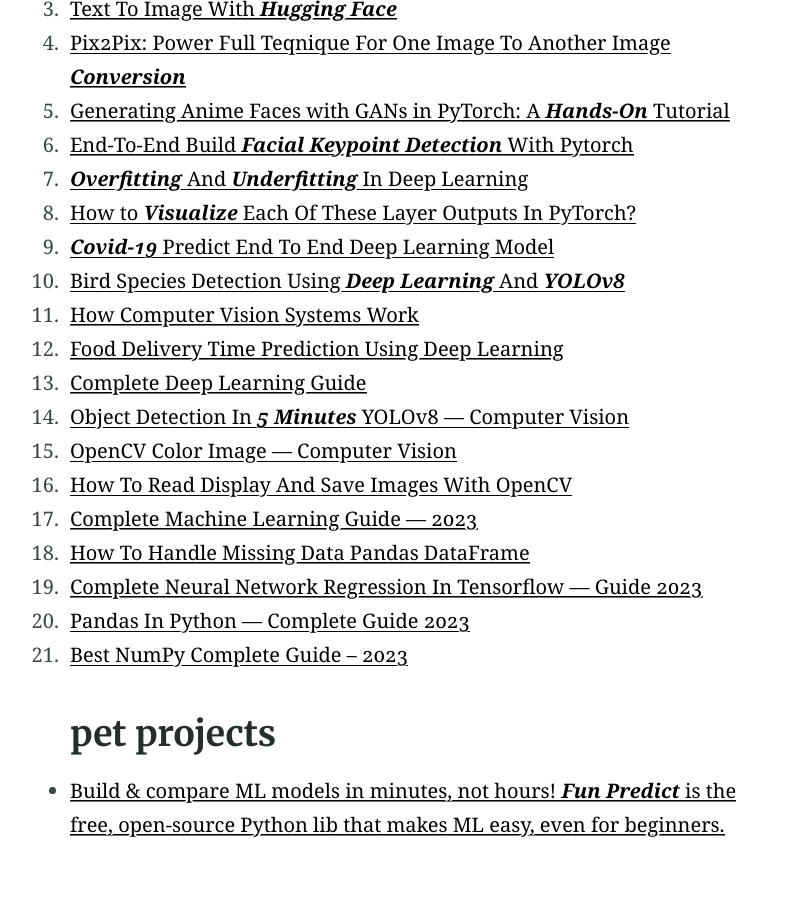
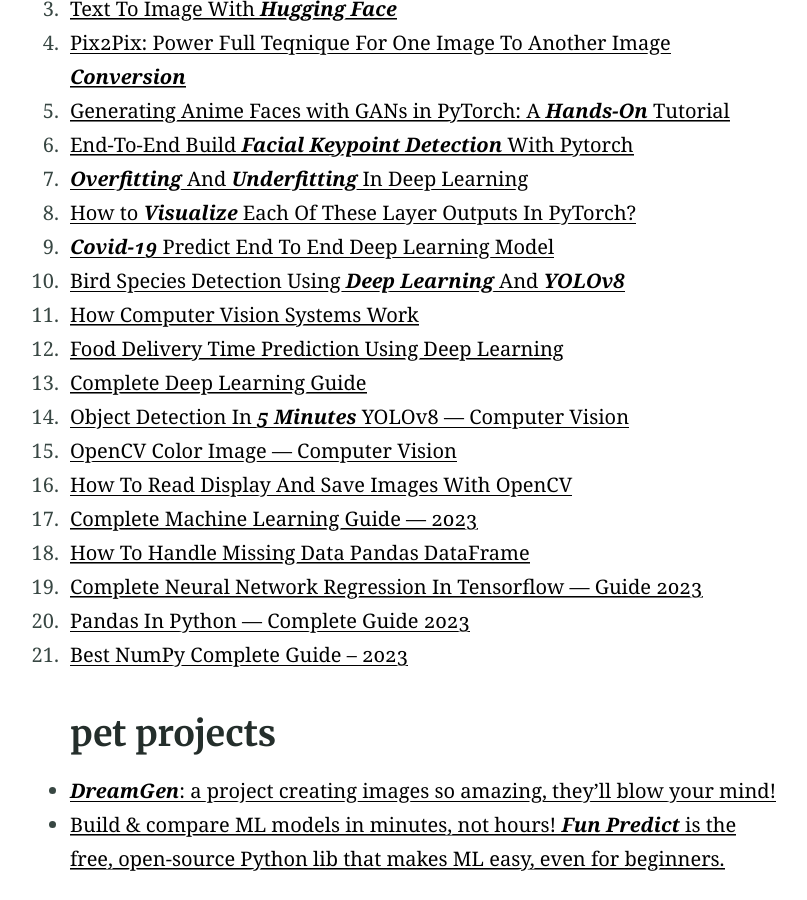
Before and after one commit to hi-sushanta/hi-sushanta.github.io, a Jekyll site: the page built from index.md, in a window 1280 px wide and 900 px high, scrolled down 1013 px. Shown: the whole window, without its empty margins (213-1020 px from the left). Built offline with Jekyll 4.4.1, drawn with Linux system fonts in a browser that asks for light colours; before the commit the page ends 1879 px from its top, so only the background shows below that.

Commit message:
Update index.md

```diff
--- a/index.md
+++ b/index.md
@@ -58,5 +58,5 @@ Whether you're a new reader or a returning visitor, welcome to my blog! I aim to
 21. [Best NumPy Complete Guide – 2023](https://hiwhy.io/numpy-complete-guide)
 
 ## pet projects
-
+* [***DreamGen***: a project creating images so amazing, they'll blow your mind!](https://github.com/hi-sushanta/DreamGen)
 * [Build & compare ML models in  minutes, not hours! ***Fun Predict*** is the free, open-source Python lib that makes ML easy, even for beginners.](https://github.com/hi-sushanta/funpredict)
```
